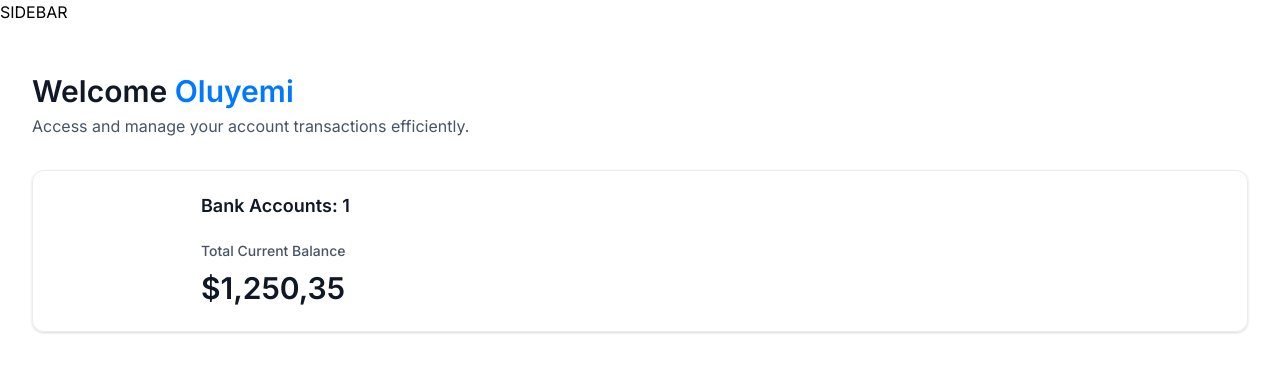
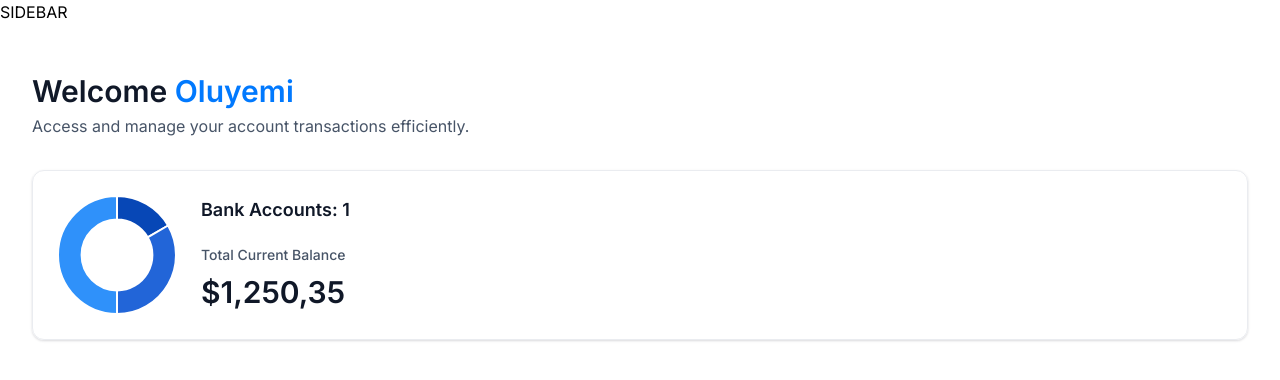
Before and after one commit to Ol-create/banking, a Next.js app: page / in a window 1280 px wide. Shown: the top 380 px of the page. Built offline with nearby package versions, Linux system fonts and the light colour scheme.

Commit message:
add DoughnutChat Component

```diff
--- /dev/null
+++ b/components/DoughnutChart.tsx
@@ -0,0 +1,35 @@
+'use client'
+
+import { Chart as ChartJS, ArcElement, Tooltip, Legend} from 'chart.js';
+import { Doughnut } from "react-chartjs-2"
+
+ChartJS.register(ArcElement, Tooltip, Legend)
+
+const DoughnutChart = ({ accounts }: DoughnutChartProps) => {
+  const data = {
+    datasets: [
+      {
+         label: 'Banks',
+         data: [1250, 2500, 3750],
+         backgroundColor: ["#0747b6", "#2265d8", "#2f91fa"]
+      }
+    ],
+
+    labels: ['Bank 1', 'Bank 2', 'Bank 3']
+  }
+  return (
+    <Doughnut
+            data={data}
+            options={{
+              cutout: '60%',
+              plugins: {
+                legend: {
+                  display: false
+                }
+              }
+            }}
+    />
+  )
+}
+
+export default DoughnutChart
--- a/components/TotalBalanceBox.tsx
+++ b/components/TotalBalanceBox.tsx
@@ -2,14 +2,15 @@ import { formatAmount } from '@/lib/utils'
 import React from 'react'
 import CountUp from 'react-countup'
 import AnimatedCounter from '@/components/AnimatedCounter'
+import DoughnutChart from './DoughnutChart'
 
 const TotalBalanceBox = ({
-    account=[], totalBanks, totalCurrentBalance
+    accounts=[], totalBanks, totalCurrentBalance
 }: TotlaBalanceBoxProps) => {
   return (
     <section className='total-balance'>
     <div className='total-balance-chart'>
-        {/* Doghnut Chart */}
+        <DoughnutChart accounts={accounts} />
     </div>
     <div className='flex flex-col gap-6'>
       <h2 className='header-2'>
--- a/package.json
+++ b/package.json
@@ -16,6 +16,7 @@
     "next": "14.2.5",
     "query-string": "^9.1.0",
     "react": "^18",
+    "react-chartjs-2": "^5.2.0",
     "react-countup": "^6.5.3",
     "react-dom": "^18",
     "tailwind-merge": "^2.4.0",
```
Also changed, not shown: 1 other file (tests, documents, lock files or other folders).
